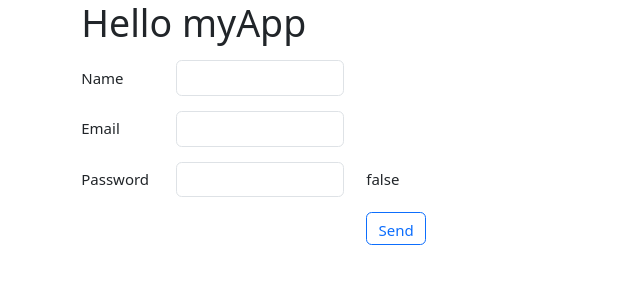
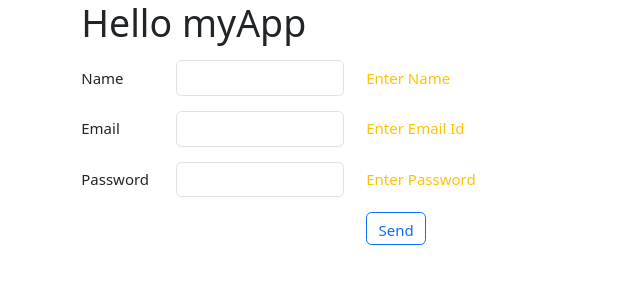
Before and after one commit to avimalhotra/myApp, an Angular app: page / in a window 1280 px wide. Shown: the top 300 px of the page, without its empty margins (0-640 px from the left). Built offline with nearby package versions, Linux system fonts and the light colour scheme.

Commit message:
Reactive Form with Validation

```diff
--- a/src/app/app.component.html
+++ b/src/app/app.component.html
@@ -2,23 +2,50 @@
 
   <h1>Hello {{title}}</h1>
 
-    <form action="" [formGroup]="login" novalidate (ngSubmit)="submitForm()">
+    <form [formGroup]="login" novalidate (ngSubmit)="submitForm()">
 
       <div class="form-group">
           <div class="row align-items-center mb-3">
               <div class="col-sm-1"><label for="name">Name</label></div>
               <div class="col-sm-2"><input type="text" name="name" formControlName="name" class="form-control" id="name" required></div>
-              <div class="col-sm-2"> <output>{{login.value.name}}</output></div>
+              <div class="col-sm-2">
+                @if(login.get("name")?.hasError("required") && login.get("name")?.pristine ){<span class="text-warning">Enter Name</span>}
+                @else if(login.get("name")?.invalid && login.get("name")?.dirty ){
+                    <span class="text-danger">Invalid Name</span>
+                 }
+                @else {<span class="text-success">Name Accepted</span>}
+            </div>
           </div>
           <div class="row align-items-center mb-3">
               <div class="col-sm-1"><label for="email">Email</label></div>
               <div class="col-sm-2"><input type="email" name="email" formControlName="email" class="form-control" id="email" required></div>
-               <div class="col-sm-2"> <output>{{login.value.email}}</output></div>
+               <div class="col-sm-2">
+
+                @if(login.get("email")?.hasError("required") && login.get("email")?.pristine ){
+                    <span class="text-warning">Enter Email Id</span>
+                }
+                @else if(login.get("email")?.invalid && login.get("email")?.dirty ){
+                    <span class="text-danger">Invalid Email Id</span>
+                 }
+                 @else{
+                    <span class="text-success">Valid Email Id</span>
+                 }
+            </div>
           </div>
           <div class="row align-items-center mb-3">
               <div class="col-sm-1"><label for="pass">Password</label></div>
-              <div class="col-sm-2"><input type="password" name="pass" formControlName="pass" class="form-control" id="pass" required></div>
-               <div class="col-sm-2"> <output>{{login.valid}}</output></div>
+              <div class="col-sm-2"><input type="password" name="pass" maxlength="12" formControlName="pass" class="form-control" id="pass" required></div>
+               <div class="col-sm-2">
+                 @if(login.get("pass")?.hasError("required") && login.get("pass")?.pristine ){
+                    <span class="text-warning">Enter Password</span>
+                }
+                @else if(login.get("pass")?.invalid && login.get("pass")?.dirty ){
+                    <span class="text-danger">Invalid Password</span>
+                 }
+                 @else{
+                    <span class="text-success">Valid Password</span>
+                 }
+               </div>
           </div>
           <div class="row align-items-center mb-3">
               <div class="col-sm-3"></div>
--- a/src/app/app.component.ts
+++ b/src/app/app.component.ts
@@ -6,7 +6,7 @@ import { FormsModule } from '@angular/forms';
 // import { Login } from './login';
 
 import { ReactiveFormsModule } from '@angular/forms';
-import { FormControl, FormArray, FormGroup } from '@angular/forms';
+import { FormControl, FormArray, FormGroup, Validators, FormBuilder } from '@angular/forms';
 
 
 
@@ -27,21 +27,29 @@ export class AppComponent {
   // email=new FormControl("");
   // pass=new FormControl("");
 
+
+
   login=new FormGroup({
-    name:new FormControl(""),
-    email:new FormControl(""),
-    pass:new FormControl("")
+    name:new FormControl("",[Validators.required, Validators.minLength(3)]),
+
+    email:new FormControl("",[Validators.required,Validators.minLength(6),Validators.pattern(/[\w-\.]+@([\w-]+\.)+[\w-]{2,4}$/)]),
+
+    pass:new FormControl("",[Validators.required,Validators.minLength(6),Validators.maxLength(12),Validators.pattern(/^(?=.*[0-9])(?=.*[a-z])(?=.*[A-Z])/)])
   });
+
+
+
 
   submitForm(){
     console.log(this.login.value);
     console.log(this.login.status);
     console.log(this.login.valid);
-    console.log(this.login.invalid);
-
+    // console.log(this.login.invalid);
   }
 
 
 
 
+
+
 }
```
